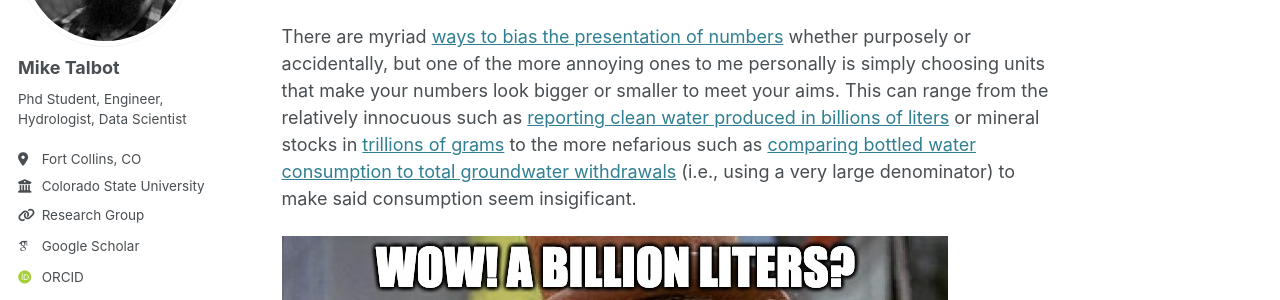
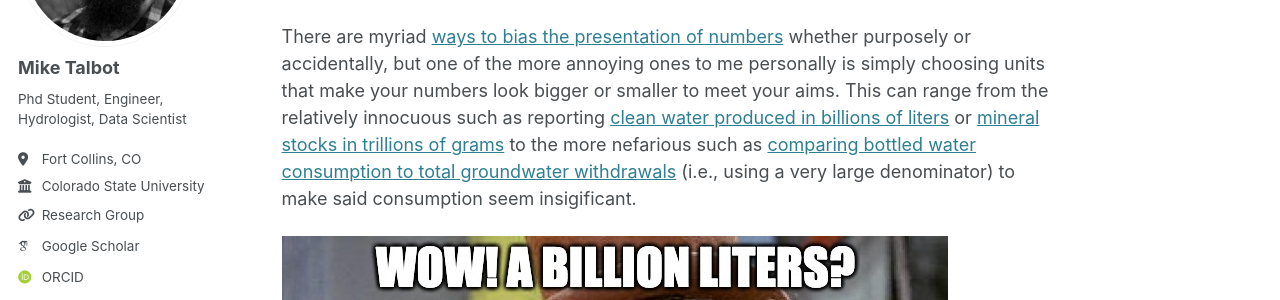
Before and after one commit to realmiketalbot/realmiketalbot.github.io, a Jekyll site: the page built from _posts/2024-12-31-in-defense-of-acre-feet.md, in a window 1280 px wide and 900 px high, scrolled down 6166 px. Shown: the part 234-534 px from the top of the window. Built offline with Jekyll 4.4.1, drawn with Linux system fonts in a browser that asks for light colours; emoji names are drawn with the system emoji font; some web fonts are replaced; comment, search, counter and statistics services are not loaded.

Commit message:
Minor revision

```diff
--- a/_posts/2024-12-31-in-defense-of-acre-feet.md
+++ b/_posts/2024-12-31-in-defense-of-acre-feet.md
@@ -65,7 +65,7 @@ Naturally, this discussion about how we perceive numbers leads us right into a d
 <h2>The ethics of choosing the right units</h2>
 I read <a href="https://www.nature.com/articles/s41586-024-07299-y" target="_blank">an article in _Nature_</a> recently that contains a figure conveying changes in streamflow timing, the units of which are "months per year" (month yr<sup>-1</sup>). These units alone are not necessarily problematic, but when you see that the scale ranges from -0.02 to 0.02 month yr<sup>-1</sup>, you might be tempted to agree with me (based on all the above) that this was probably not the best choice of units in this case. Setting aside the fact that a month is not even a consistent measure of time, using another analogous unit in this example would yield a nice integer value (for example, using days per decade instead would yield a range of about -300 to 300). Now, while I think this example is more careless than unethical, things are not always so.
 
-There are myriad <a href="https://wpdatatables.com/misleading-statistics/" target="_blank">ways to bias the presentation of numbers</a> whether purposely or accidentally, but one of the more annoying ones to me personally is simply choosing units that make your numbers look bigger or smaller to meet your aims. This can range from the relatively innocuous such as <a href="https://madeblue.org/en/17-billion-litres-on-world-water-day-2024/" target="_blank">reporting clean water produced in billions of liters</a> or mineral stocks in <a href="https://www.researchgate.net/publication/257984531_Managing_Materials_for_a_Twenty-first_Century_Military" target="_blank">trillions of grams</a> to the more nefarious such as <a href="https://www.huffpost.com/entry/using-misleading-science_b_585666" target="_blank">comparing bottled water consumption to total groundwater withdrawals</a> (i.e., using a very large denominator) to make said consumption seem insigificant.
+There are myriad <a href="https://wpdatatables.com/misleading-statistics/" target="_blank">ways to bias the presentation of numbers</a> whether purposely or accidentally, but one of the more annoying ones to me personally is simply choosing units that make your numbers look bigger or smaller to meet your aims. This can range from the relatively innocuous such as reporting <a href="https://madeblue.org/en/17-billion-litres-on-world-water-day-2024/" target="_blank">clean water produced in billions of liters</a> or <a href="https://www.researchgate.net/publication/257984531_Managing_Materials_for_a_Twenty-first_Century_Military" target="_blank">mineral stocks in trillions of grams</a> to the more nefarious such as <a href="https://www.huffpost.com/entry/using-misleading-science_b_585666" target="_blank">comparing bottled water consumption to total groundwater withdrawals</a> (i.e., using a very large denominator) to make said consumption seem insigificant.
 
 ![Wonka Volume](../../images/wonka-volume.png)
 
```
